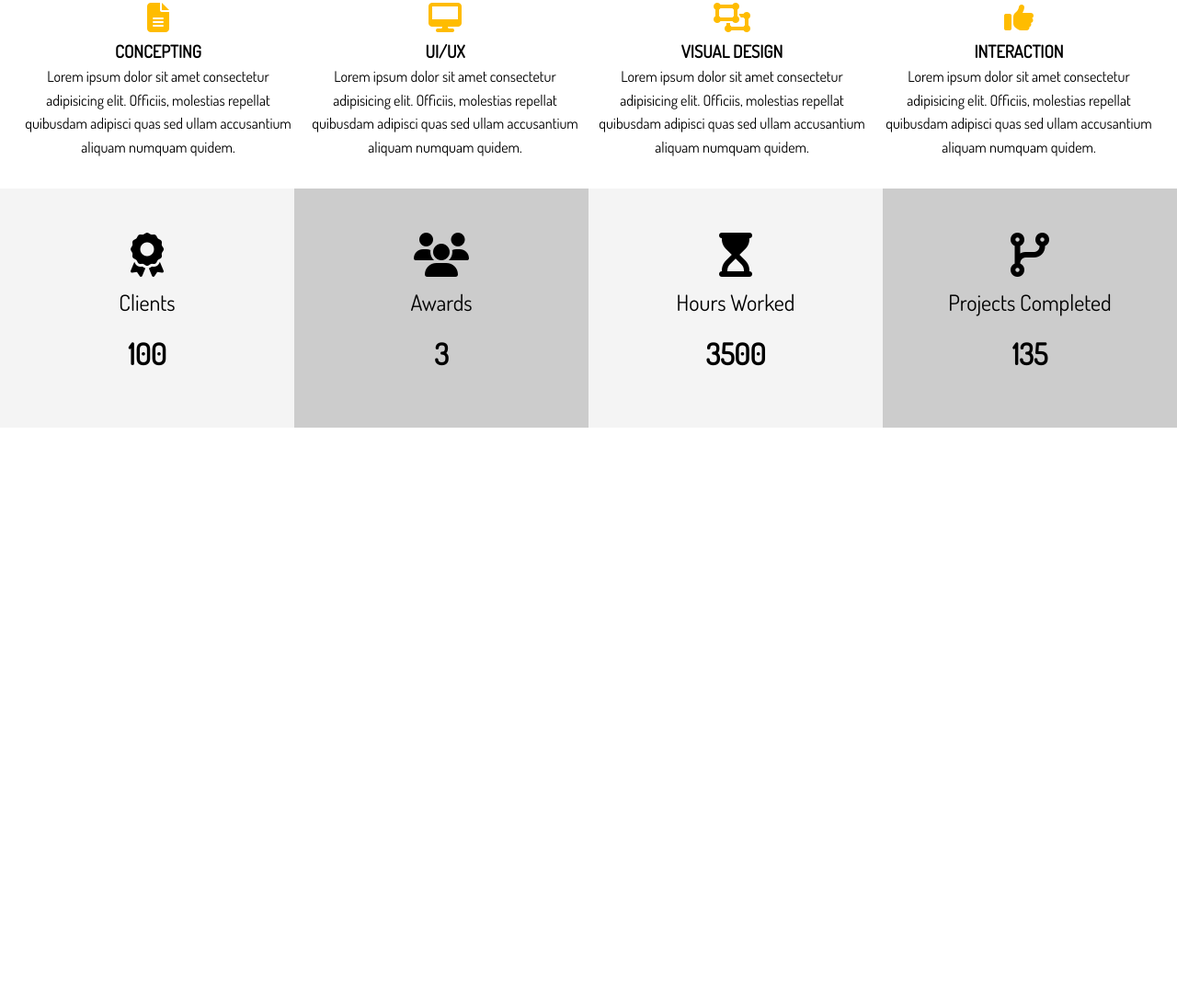
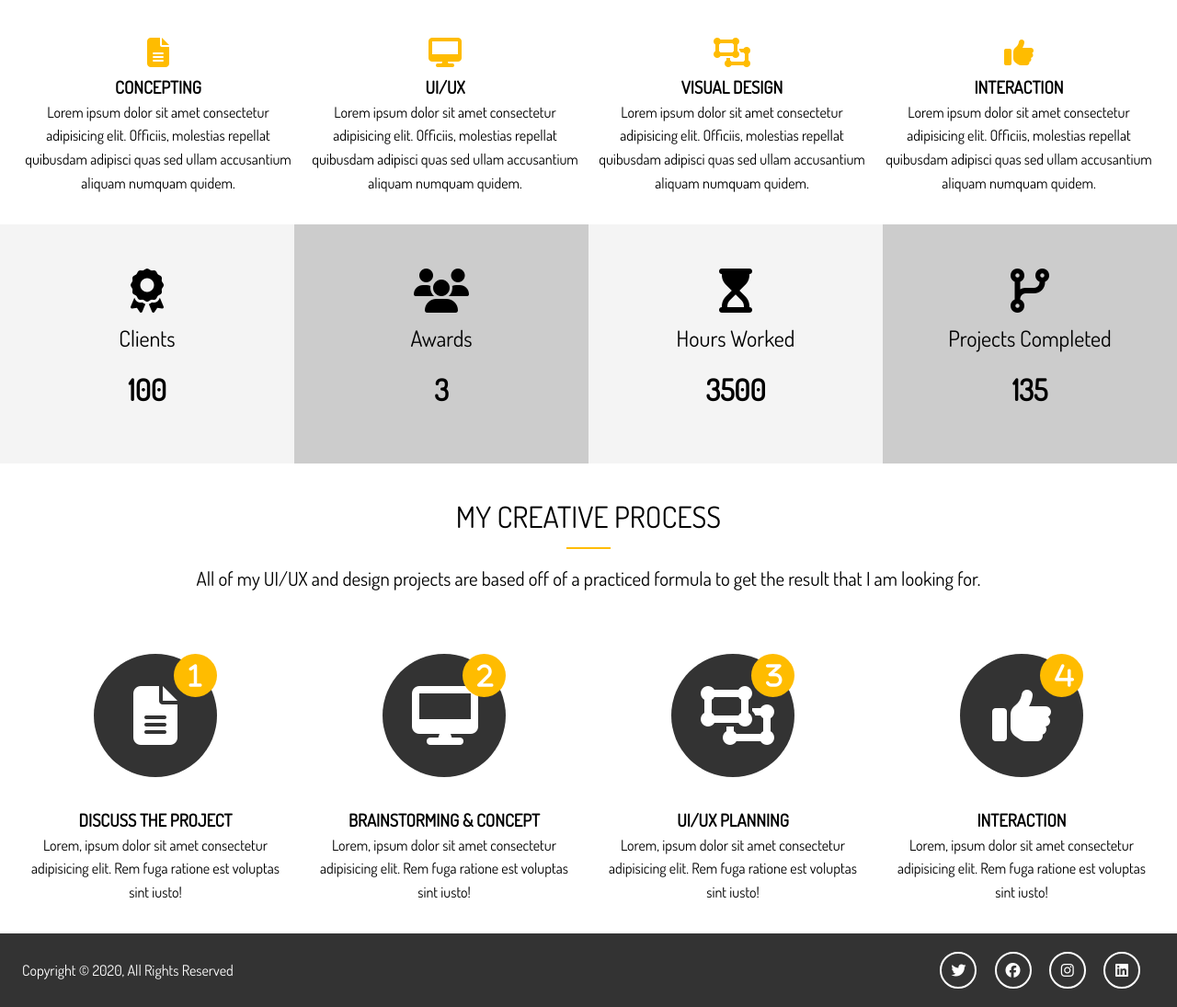
Before and after one commit to thekevinportela/Portfolio_Website_2020, a website: page dist/index.html in a window 1280 px wide. Shown: the part 949-2044 px from the top of the page at 92% size. Before the commit the page ends 1414 px from the top, so only its background shows below. Drawn offline with Linux system fonts and the light colour scheme.

Commit message:
Finished the home page by adding the process section and footer.

```diff
--- a/scss/_config.scss
+++ b/scss/_config.scss
@@ -1,7 +1,16 @@
 // Variables
 $website-width: 1280px;
 $main-color: #ffbc00;
-$light-color:#f4f4f4;
+$light-color: #f4f4f4;
 $medium-color: #ccc;
 $dark-color: #333;
-$bg-image: url('../img/showcase.jpg')
+$bg-image: url("../img/showcase.jpg");
+
+// Set Text Color
+@function set-text-color($color) {
+  @if (lightness(color) > 50) {
+    @return #000;
+  } @else {
+    @return #fff;
+  }
+}
--- a/scss/_utilities.scss
+++ b/scss/_utilities.scss
@@ -83,3 +83,20 @@ input[class^="btn-"]:hover {
     margin: 4rem 0;
   }
 }
+
+.section-title {
+  font-size: 2rem;
+  display: block;
+  padding-bottom: 0.5rem;
+  text-align: center;
+  font-weight: 100;
+  text-transform: uppercase;
+}
+
+.bottom-line {
+  height: 2px;
+  width: 3rem;
+  background: $main-color;
+  display: block;
+  margin: 0 auto 1rem auto;
+}
--- a/scss/main.scss
+++ b/scss/main.scss
@@ -150,4 +150,85 @@ img {
       }
     }
   }
+
+  // Home Section C
+
+  &-c {
+    .process {
+      display: grid;
+      grid-template-columns: repeat(4, 1fr);
+      grid-gap: 1.5rem;
+      text-align: center;
+
+      &-step {
+        position: absolute;
+        top: 0;
+        right: 0;
+        font-size: 28px;
+        background: $main-color;
+        color: set-text-color($main-color);
+        border-radius: 50%;
+        height: 15px;
+        width: 15px;
+        line-height: 15px;
+        padding: 1rem;
+        transition: all 1s;
+      }
+
+      &-icon {
+        border-radius: 50%;
+        background: $dark-color;
+        color: set-text-color($dark-color);
+        padding: 2rem;
+        width: 70px;
+        height: 70px;
+        line-height: 70px;
+        text-align: center;
+        position: relative;
+        transition: all 1s;
+
+        &:hover {
+          background: $main-color;
+          width: 90px;
+          height: 90px;
+          line-height: 90px;
+
+          .process-step {
+            background: $dark-color;
+            color: set-text-color($dark-color);
+          }
+        }
+      }
+    }
+  }
 }
+
+// Footer
+
+#main-footer {
+  background: $dark-color;
+  color: #fff;
+  height: 5rem;
+
+  .footer-content {
+    display: flex;
+    justify-content: space-between;
+    height: 5rem;
+    align-items: center;
+
+    .social .fab {
+      margin-right: 1rem;
+      border: 2px #fff solid;
+      border-radius: 50%;
+      height: 20px;
+      width: 20px;
+      line-height: 20px;
+      text-align: center;
+      padding: 0.5rem;
+
+      &:hover {
+        background: $main-color;
+      }
+    }
+  }
+}
```
Also changed, not shown: dist/css/main.css, dist/index.html.
